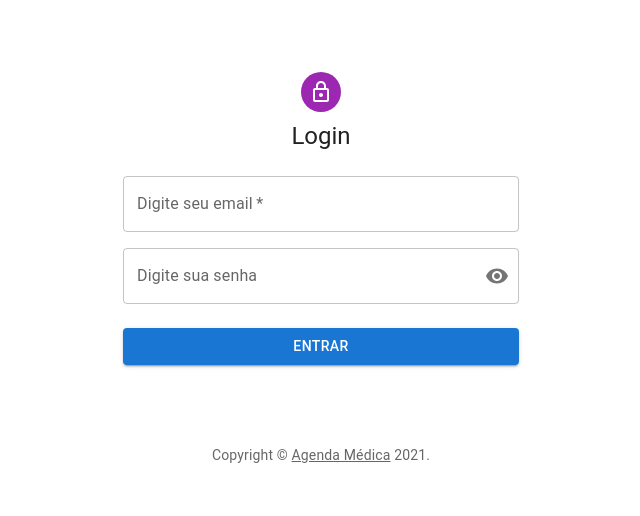
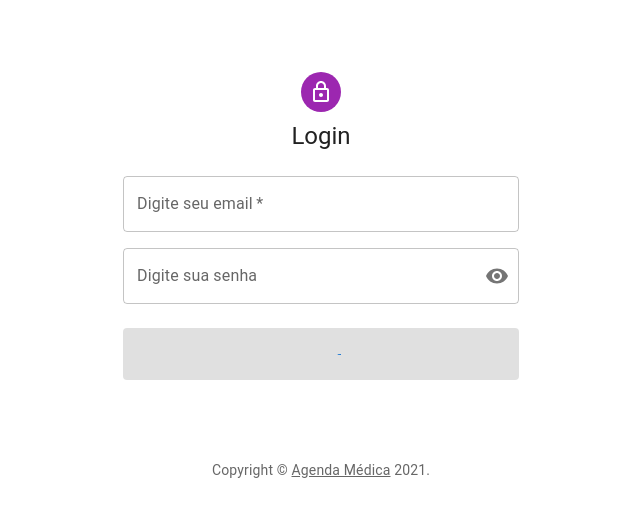
Before and after one commit to brunobiasi/agenda-medica, a React (Create React App) app in the folder client/: page /admin/login in a window 1280 px wide. Both pictures are taken after a click on the button "ENTRAR". Shown: the top 516 px of the page, without its empty margins (319-959 px from the left). Built offline with nearby package versions, Linux system fonts and the light colour scheme; no server answers.

Commit message:
loading no botão entrar do login no material ui

```diff
--- a/client/src/pages/admin/login/index.js
+++ b/client/src/pages/admin/login/index.js
@@ -20,6 +20,7 @@ import InputAdornment from '@mui/material/InputAdornment';
 import FormControl from '@mui/material/FormControl';
 import Visibility from '@mui/icons-material/Visibility';
 import VisibilityOff from '@mui/icons-material/VisibilityOff';
+import CircularProgress from '@mui/material/CircularProgress';
 import api from '../../../services/api';
 import { login, setIdUsuario, setNomeUsuario, setTipoUsuario } from '../../../services/auth';
 
@@ -42,6 +43,7 @@ export default function SignIn() {
     const [email, setEmail] = useState('');
     const [senha, setSenha] = useState('');
     const [showPassword, setShowPassword] = useState(false);
+    const [loading, setLoading] = useState(false);
 
     async function handleSubmit() {
         await api.post('/api/usuarios/login', { email, senha })
@@ -57,10 +59,20 @@ export default function SignIn() {
                     } else if (res.data.status == 2) {
                         alert("Atenção: " + res.data.error);
                     }
+                    setLoading(false);
                 } else {
                     alert("Erro no servidor");
+                    setLoading(false);
                 }
             })
+    }
+
+    function loadSubmit(){
+        setLoading(true);
+        setTimeout(
+            () => handleSubmit(),
+            2000
+        );
     }
 
     return (
@@ -131,9 +143,10 @@ export default function SignIn() {
                             fullWidth
                             variant="contained"
                             sx={{ mt: 3, mb: 2 }}
-                            onClick={handleSubmit}
+                            onClick={loadSubmit}
+                            disabled={loading}
                         >
-                            Entrar
+                            {loading ? <CircularProgress /> : "ENTRAR"}
                         </Button>
                     </Box>
                 </Box>
```
